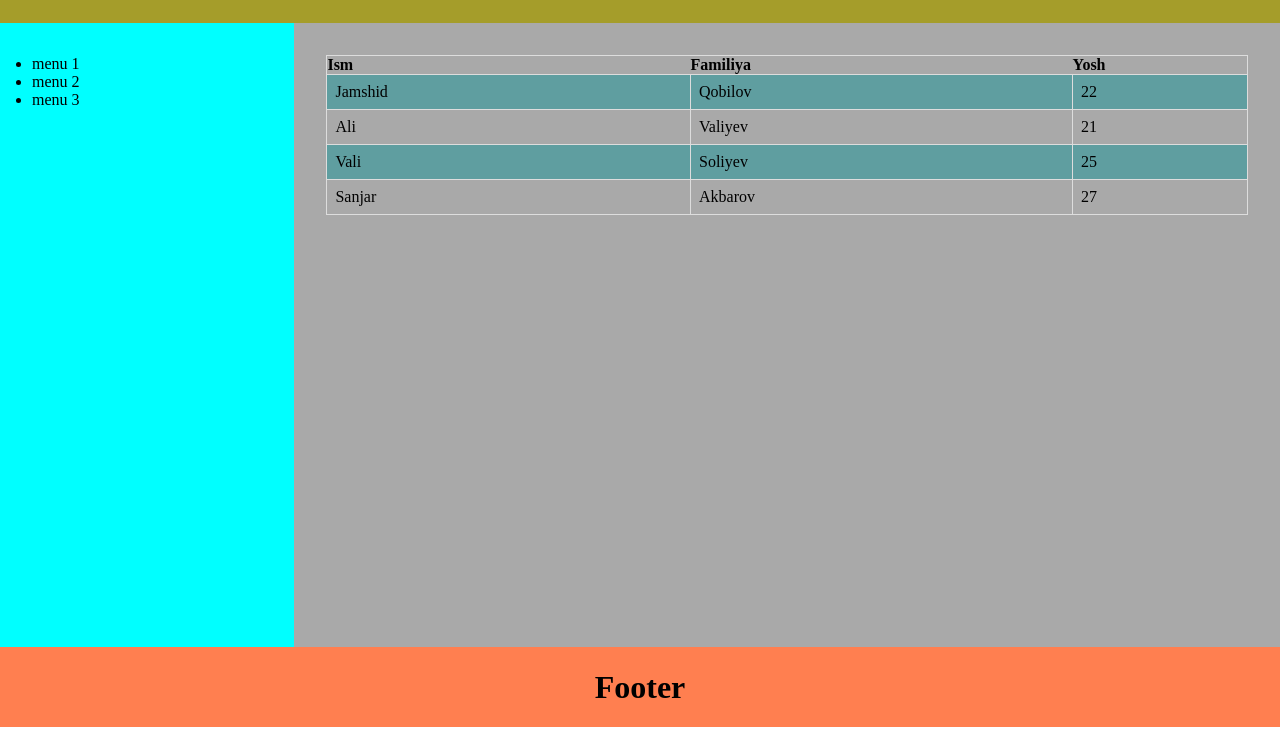
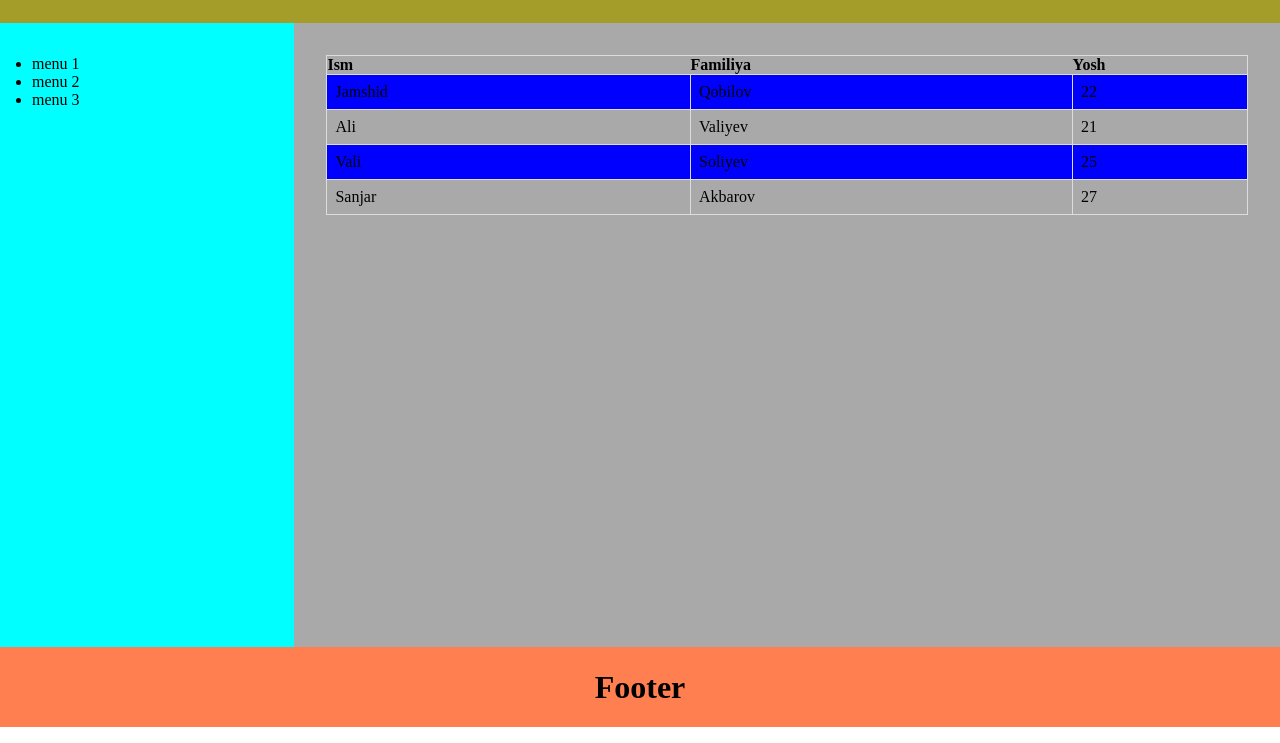
Before and after one commit to Nurillayevgithub/vscode, a plain HTML site: page index.html in a window 1280 px wide. Shown: the part 57-800 px from the top of the page. Drawn offline with Linux system fonts and the light colour scheme.

Commit message:
Update styles.css
cadetblue o'zgartirildi blue ga

```diff
--- a/styles.css
+++ b/styles.css
@@ -41,5 +41,5 @@ tr,td{
     padding: 8px;
 }
 tr:nth-child(even){
-    background-color:cadetblue;
+    background-color: blue;
 }
```
